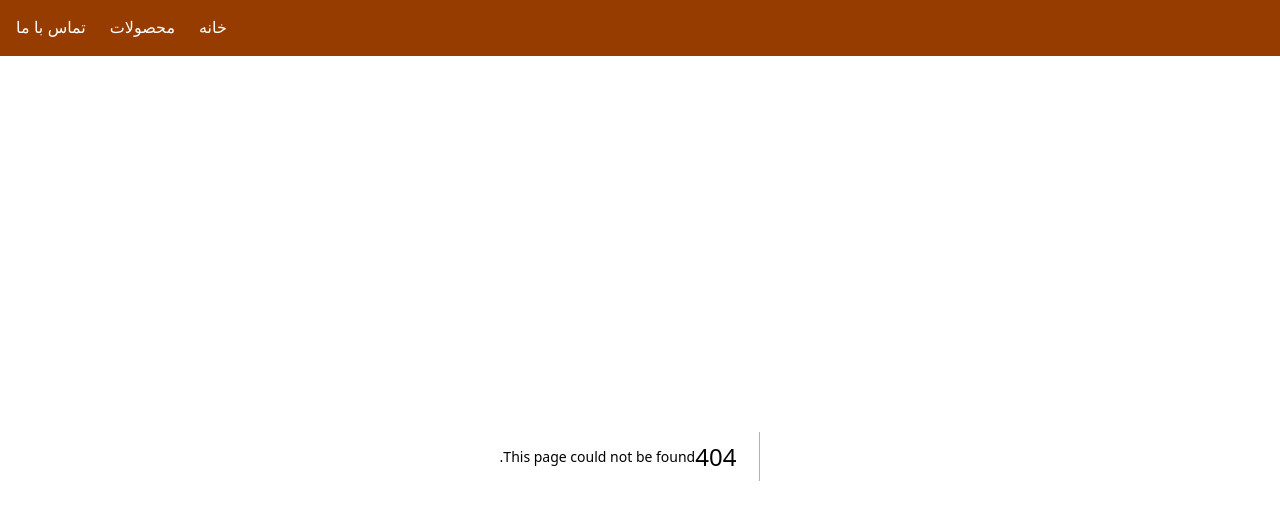
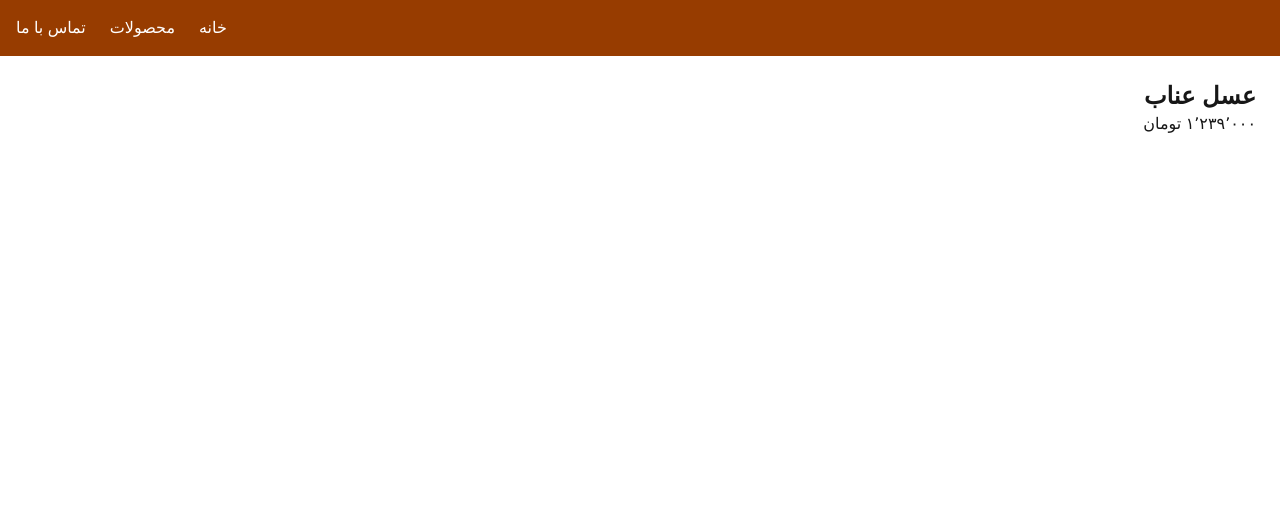
Before and after one commit to claudemohsen-hub/aighinobee, a Next.js app in the folder Honey/honey-next/: page /products/1 in a window 1280 px wide. Before the commit this address had no page. Shown: the top 520 px of the page. Built offline with nearby package versions, Linux system fonts and the light colour scheme.

Commit message:
auto update

```diff
--- /dev/null
+++ b/Honey/honey-next/app/products/[id]/page.tsx
@@ -0,0 +1,21 @@
+import { honeyList } from "@/data/products"
+
+export default async function ProductDetail({
+  params,
+}: {
+  params: Promise<{ id: string }>
+}) {
+  const { id } = await params
+  const product = honeyList.find((p) => p.id === Number(id))
+
+  if (!product) {
+    return <div className="p-6">محصول پیدا نشد</div>
+  }
+
+  return (
+    <div className="p-6">
+      <h1 className="text-2xl font-bold">{product.name}</h1>
+      <p>{product.price.toLocaleString('fa-IR')} تومان</p>
+    </div>
+  )
+}
--- a/Honey/honey-next/app/products/page.tsx
+++ b/Honey/honey-next/app/products/page.tsx
@@ -1,13 +1,17 @@
 "use client"
+import { honeyList } from "@/data/products"
+import Link from "next/link"
 import Image from "next/image"
 
 import { useState } from "react"
 
-function ProductCard(props: { name: string; price: number; image: string; onAdd: () => void }) {
+function ProductCard(props: { id: number; name: string; price: number; image: string; onAdd: () => void }) {
   return (
     <div className="bg-white rounded-lg shadow-md p-6 hover:shadow-xl transition">
      <Image src={props.image} alt={props.name} width={300} height={200} className="rounded" />
-      <h3>{props.name}</h3>
+      <Link href={`/products/${props.id}`}>
+  <h3>{props.name}</h3>
+</Link>
       <p className="flex justify-center gap-1">
         <span>{props.price.toLocaleString('fa-IR')}</span>
         <span>تومان</span>
@@ -23,11 +27,7 @@ function ProductCard(props: { name: string; price: number; image: string; onAdd:
 }
 
 export default function Products() {
-  const honeyList = [
-  { name: "عسل عناب", price: 1239000, image: "https://dkstatics-public.digikala.com/digikala-products/92408d5e99b7424116cc2efdf176a9526986754e_1649869838.jpg" },
-  { name: "عسل کنار", price: 1240000, image: "https://dkstatics-public.digikala.com/digikala-products/92408d5e99b7424116cc2efdf176a9526986754e_1649869838.jpg" },
-  { name: "عسل زرشک", price: 2234000, image: "https://dkstatics-public.digikala.com/digikala-products/92408d5e99b7424116cc2efdf176a9526986754e_1649869838.jpg" }
-]
+
 
   const [cart, setCart] = useState<{ name: string; price: number }[]>([])
 
@@ -53,6 +53,7 @@ export default function Products() {
         {honeyList.map((product, index) => (
           <ProductCard
             key={index}
+            id={product.id}
             name={product.name}
             price={product.price}
             image={product.image}
--- /dev/null
+++ b/Honey/honey-next/data/products.ts
@@ -0,0 +1,5 @@
+export const honeyList = [
+  { id: 1, name: "عسل عناب", price: 1239000, image: "https://dkstatics-public.digikala.com/digikala-products/92408d5e99b7424116cc2efdf176a9526986754e_1649869838.jpg" },
+  { id: 2, name: "عسل کنار", price: 1240000, image: "https://dkstatics-public.digikala.com/digikala-products/92408d5e99b7424116cc2efdf176a9526986754e_1649869838.jpg" },
+  { id: 3, name: "عسل زرشک", price: 2234000, image: "https://dkstatics-public.digikala.com/digikala-products/92408d5e99b7424116cc2efdf176a9526986754e_1649869838.jpg" }
+]
```
Also changed, not shown: 1 other file (tests, documents, lock files or other folders).
